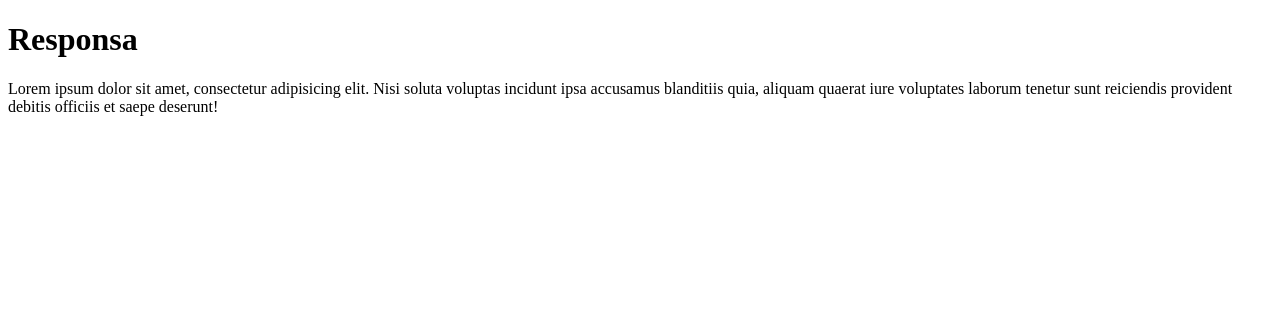
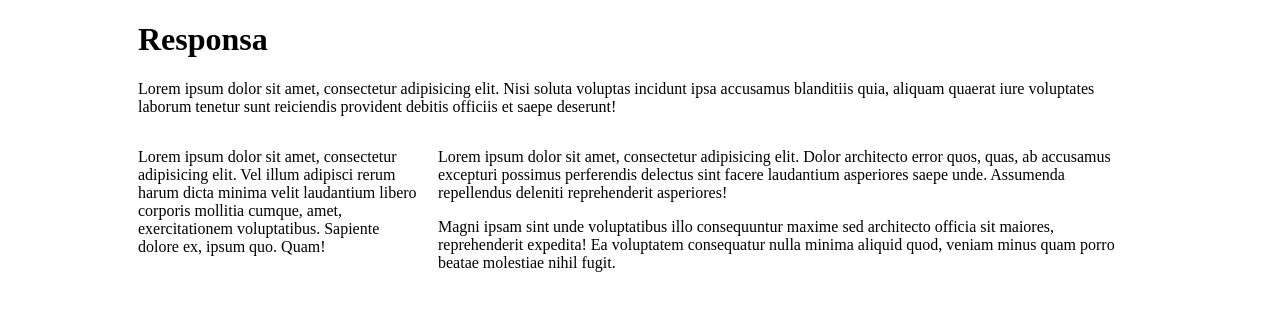
Before and after one commit to leandrocunha/responsa, a PHP site: page / in a window 1280 px wide. Shown: the top 311 px of the page. Run offline with PHP 8.4, Linux system fonts and the light colour scheme.

Commit message:
Fix columns calc, add row and update example

```diff
--- a/examples/Gruntfile.js
+++ b/examples/Gruntfile.js
@@ -15,7 +15,7 @@ module.exports = function(grunt) {
                     banner: '/*\n' +
                             'Responsa\n' +
                             '*/\n',
-                    paths: [ './examples/node_modules/nib', './examples/node_modules/responsa' ],
+                    paths: [ './node_modules/nib', './node_modules/responsa' ],
                     import: [ 'nib', 'responsa' ],
                 },
                 files: {
--- a/examples/css/app.css
+++ b/examples/css/app.css
@@ -1,3 +1,4 @@
 /*
 Responsa
 */
+body .container{-webkit-box-sizing:border-box;-moz-box-sizing:border-box;box-sizing:border-box;margin:0 auto;max-width:1024px;padding:0 10px;}body .container:after{visibility:hidden;display:block;font-size:0;content:" ";clear:both;height:0}body .row{margin-right:-10px;margin-left:-10px;}body .row:before,body .row:after{content:' ';display:table}body .row:after{clear:both}body #m .columns .column-left{-webkit-box-sizing:border-box;-moz-box-sizing:border-box;box-sizing:border-box;float:left;padding:0 10px;width:29.296875%}body #m .columns .column-right{-webkit-box-sizing:border-box;-moz-box-sizing:border-box;box-sizing:border-box;float:left;padding:0 10px;width:70.703125%}
--- a/examples/index.html
+++ b/examples/index.html
@@ -7,11 +7,26 @@
     <link rel="stylesheet" type="text/css" href="css/app.css">
   </head>
   <body>
-    <header>
-      <h1>Responsa</h1>
+    <header id="h">
+      <div class="container">
+        <h1>Responsa</h1>
+      </div>
     </header>
-    <section>
-      <p>Lorem ipsum dolor sit amet, consectetur adipisicing elit. Nisi soluta voluptas incidunt ipsa accusamus blanditiis quia, aliquam quaerat iure voluptates laborum tenetur sunt reiciendis provident debitis officiis et saepe deserunt!</p>
+    <section id="m">
+      <div class="container">
+        <p>Lorem ipsum dolor sit amet, consectetur adipisicing elit. Nisi soluta voluptas incidunt ipsa accusamus blanditiis quia, aliquam quaerat iure voluptates laborum tenetur sunt reiciendis provident debitis officiis et saepe deserunt!</p>
+
+        <div class="columns">
+          <div class="row">
+            <div class="column-left">
+              <p>Lorem ipsum dolor sit amet, consectetur adipisicing elit. Vel illum adipisci rerum harum dicta minima velit laudantium libero corporis mollitia cumque, amet, exercitationem voluptatibus. Sapiente dolore ex, ipsum quo. Quam!</p>
+            </div>
+            <div class="column-right">
+              <p>Lorem ipsum dolor sit amet, consectetur adipisicing elit. Dolor architecto error quos, quas, ab accusamus excepturi possimus perferendis delectus sint facere laudantium asperiores saepe unde. Assumenda repellendus deleniti reprehenderit asperiores!</p>
+              <p>Magni ipsam sint unde voluptatibus illo consequuntur maxime sed architecto officia sit maiores, reprehenderit expedita! Ea voluptatem consequatur nulla minima aliquid quod, veniam minus quam porro beatae molestiae nihil fugit.</p>
+            </div>
+          </div>
+      </div>
     </section>
   </body>
 </html>
--- a/examples/stylus/app.styl
+++ b/examples/stylus/app.styl
@@ -2,3 +2,18 @@
 @import 'responsa'
 
 global_reset()
+
+body
+  .container
+    container(1024px)
+
+  .row
+    row()
+
+  #m
+    .columns
+      .column-left
+        column(300px, gutter: 10px, 1024px)
+
+      .column-right
+        column(724px, gutter: 10px, 1024px)
--- a/package.json
+++ b/package.json
@@ -1,6 +1,6 @@
 {
   "name": "responsa",
-  "version": "2.0.1",
+  "version": "2.0.2",
   "description": "The grid system to designers free to create and developers free to responsive easily",
   "repository": {
     "type": "git",
```
Also changed, not shown: responsa/index.styl (+31 -15 lines), README.md.
